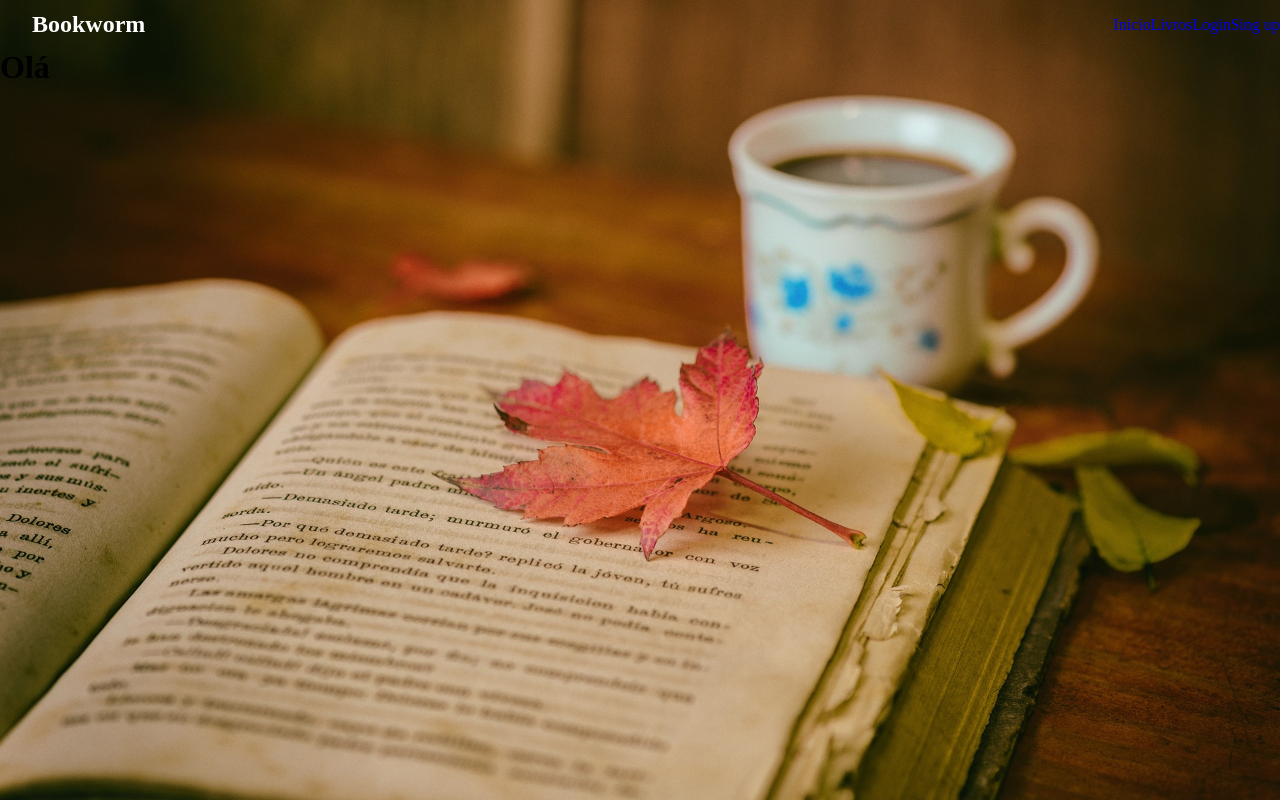
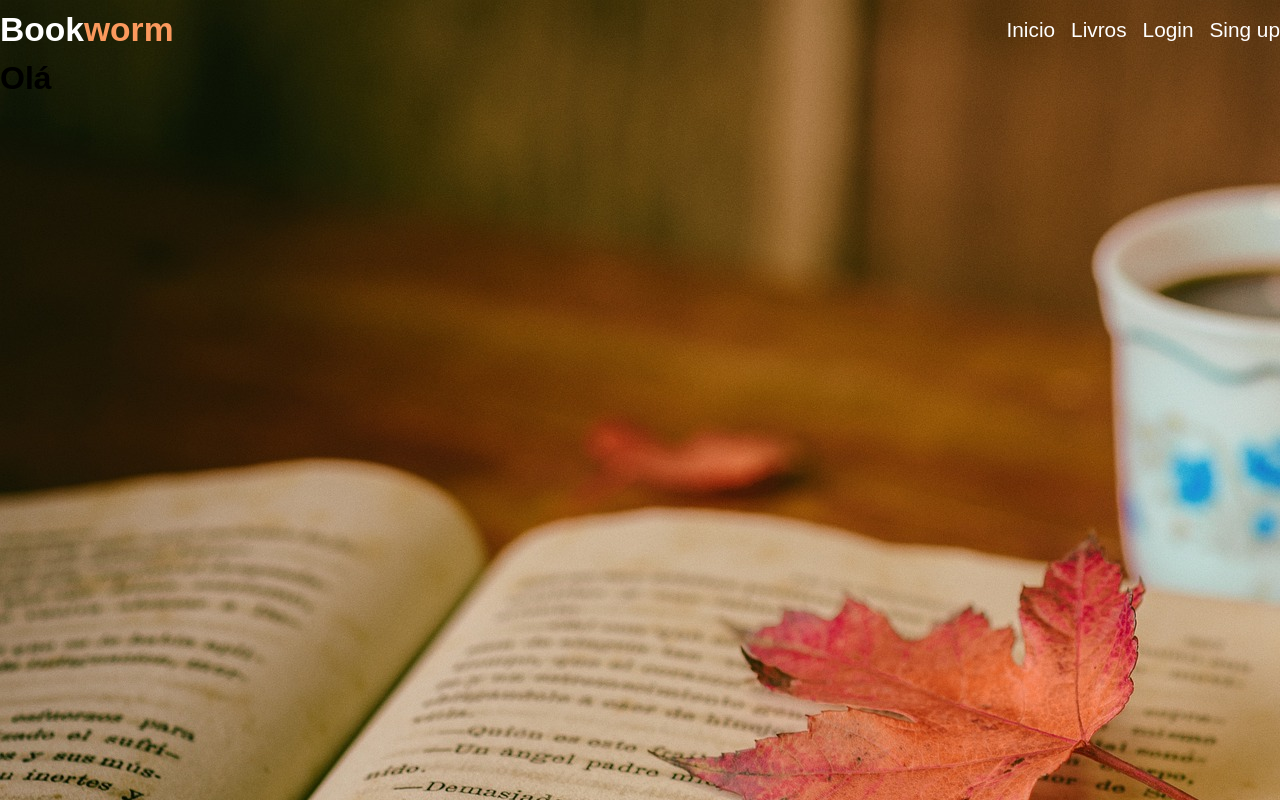
Before and after one commit to devpdro/bookworm-project, a React (Create React App) app: page / in a window 1280 px wide. Built offline with nearby package versions, Linux system fonts and the light colour scheme.

Commit message:
feat: finished navbar and adding themeprovider

```diff
--- a/src/GlobalStyled.js
+++ b/src/GlobalStyled.js
@@ -2,18 +2,28 @@ import { createGlobalStyle } from "styled-components";
 import Logo from "./assets/showcase-bg.jpg";
 
 export const GlobalStyled = createGlobalStyle`
+    @font-face {
+        font-family: 'Poppins', sans-serif;
+        src: url(https://fonts.googleapis.com/css2?family=Poppins:wght@300&display=swap);
+    }
+
     * {
         margin: 0;
         padding: 0;
         box-sizing: border-box;
+        font-family: 'Poppins', sans-serif;
 
-
+        /*
+        font-family: 'Poppins', sans-serif;
+        font-family: 'Cabin', sans-serif;
+        font-family: 'Press Start 2P', cursive;
+        */
     }
 
     body {
-        background: url(${Logo}) no-repeat left center;
-        background-size: cover;
-        width: 100vw;
+        max-width: 1280px;
+        margin: 0 auto;
+        background: url(${Logo}) no-repeat left top;
         height: 100vh;
     }
 `;
--- /dev/null
+++ b/src/Theme.js
@@ -0,0 +1,6 @@
+export const theme = {
+  colors: {
+    primary: "#fff",
+    secondary: "#fb995d",
+  },
+};
--- a/src/components/layout/NavBar.js
+++ b/src/components/layout/NavBar.js
@@ -4,7 +4,7 @@ function NavBar() {
   return (
     <StyledNavBar>
       <div>
-        <h1>Bookworm</h1>
+        <h1>Book<span>worm</span></h1>
       </div>
       <ul>
         <li><a href="asda">Inicio</a></li>
--- a/src/styles/NavBar.style.js
+++ b/src/styles/NavBar.style.js
@@ -6,20 +6,27 @@ export const StyledNavBar = styled.nav`
   align-items: center;
 
   & div {
+    font-size: 1.4rem;
     & h1 {
-      margin: 0.7rem 2rem 0.7rem 2rem;
-      font-weight: 900;
-      color: white;
+      margin: 0.7rem 0 0.7rem 0;
+      color: #fff;
+      & span {
+        color: ${({theme}) => theme.colors.secondary};
+      }
     }
   }
 
   & ul {
     display: flex;
-
     & li {
       list-style: none;
+
       & a {
         text-decoration: none;
+        font-size: 2rem;
+        font-size: 1.3rem;
+        margin-left: 1rem;
+        color: #fff;
       }
     }
   }
```
Also changed, not shown: src/components/layout/Container.js (deleted, +0 -11 lines), src/index.js (+11 -6 lines).
